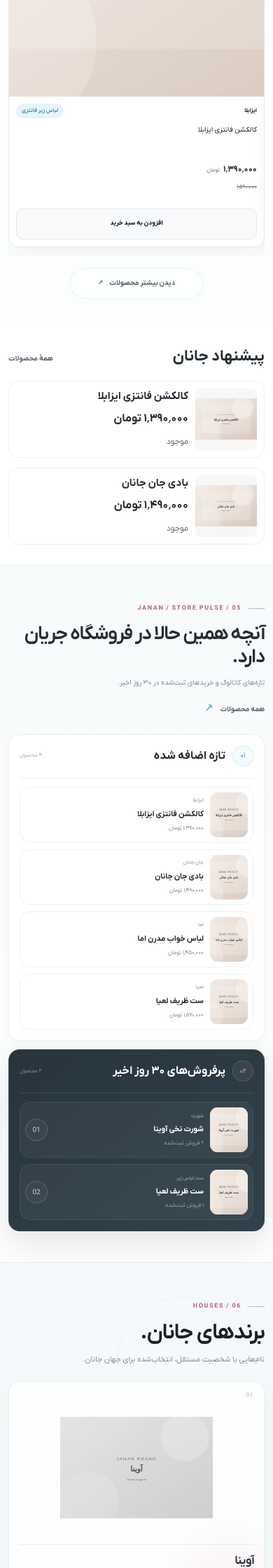
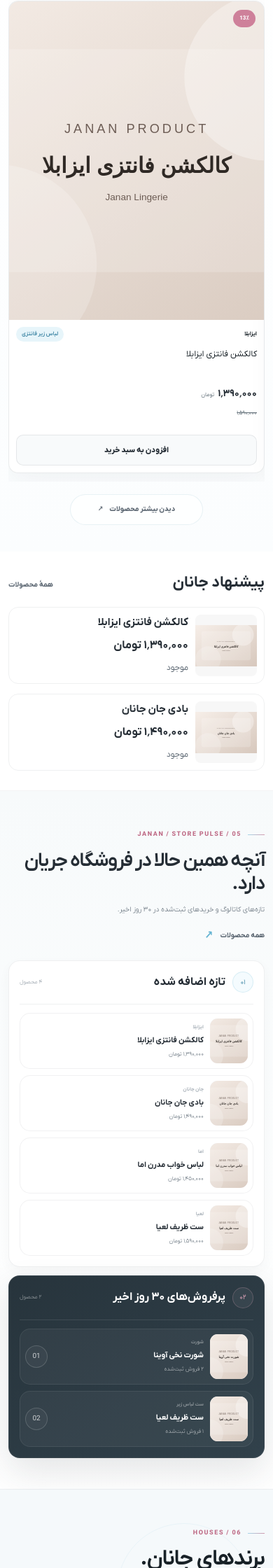
Before and after one commit to MREZA-MJDi/psychic-spork, a Laravel app: page / in a window 390 px wide. Shown: the part 1920-4160 px from the top of the page at 70% size. Run offline with Laravel 12, Linux system fonts and the light colour scheme; data comes from the database, SQL or seed files in the repository; tables that the repository leaves empty hold one stand-in row (values such as "Sample post"); style sheets or scripts are compiled from the project's sources; parts of the project's set-up code (start-up, migrations or seed data) failed here and were passed over; some libraries are stand-ins or nearby versions; some web fonts are replaced.

Commit message:
Repair responsive storefront composition and cover live hero metadata with regression tests

```diff
--- a/app/Services/HeroService.php
+++ b/app/Services/HeroService.php
@@ -3,6 +3,7 @@
 namespace App\Services;
 
 use App\Models\Product;
+use App\Models\ProductVariant;
 use Illuminate\Support\Facades\Cache;
 use Illuminate\Support\Facades\DB;
 use Illuminate\Support\Str;
@@ -26,11 +27,43 @@ final class HeroService
             static fn () => '1'
         );
 
-        return Cache::remember(
+        $slides = Cache::remember(
             self::CACHE_PREFIX . $version,
             now()->addMinutes(self::CACHE_TTL_MINUTES),
             fn () => $this->loadSlides()
         );
+
+        if ($slides === []) {
+            return [];
+        }
+
+        // Price and stock must not be cached for the full editorial cache TTL.
+        // One bounded aggregate query for the selected products keeps them fresh.
+        $metrics = ProductVariant::query()
+            ->whereIn('product_id', array_column($slides, 'id'))
+            ->where('is_active', true)
+            ->select('product_id')
+            ->selectRaw('MIN(COALESCE(sale_price, price)) as min_price')
+            ->selectRaw('MAX(COALESCE(sale_price, price)) as max_price')
+            ->selectRaw('SUM(stock) as stock_total')
+            ->selectRaw("COUNT(DISTINCT NULLIF(TRIM(color), '')) as colors_count")
+            ->selectRaw("COUNT(DISTINCT NULLIF(TRIM(size), '')) as sizes_count")
+            ->groupBy('product_id')->get()->keyBy('product_id');
+
+        return array_map(static function (array $slide) use ($metrics): array {
+            $metric = $metrics->get($slide['id']);
+            $min = (float) ($metric?->min_price ?? 0);
+            $max = (float) ($metric?->max_price ?? 0);
+            $slide['price'] = $min > 0
+                ? ($max > $min ? 'از ' : '') . \App\Support\PersianNumber::format($min) . ' تومان'
+                : null;
+            $slide['availability'] = (int) ($metric?->stock_total ?? 0) > 0 ? 'موجود' : 'ناموجود';
+            $slide['facts'] = array_values(array_filter([
+                (int) ($metric?->colors_count ?? 0) > 0 ? \App\Support\PersianNumber::format($metric->colors_count) . ' رنگ' : null,
+                (int) ($metric?->sizes_count ?? 0) > 0 ? \App\Support\PersianNumber::format($metric->sizes_count) . ' سایز' : null,
+            ]));
+            return $slide;
+        }, $slides);
     }
 
     public function toggle(Product $product): bool
@@ -98,7 +131,6 @@ final class HeroService
             ])
             ->where('is_active', true)
             ->where('is_hero', true)
-            ->withCatalogMetrics()
             ->with([
                 'brand:id,name',
                 'brand.logoMedia',
@@ -129,15 +161,6 @@ final class HeroService
                     'title' => $product->name,
                     'description' => Str::limit(trim(strip_tags($description)), 120),
                     'category' => $product->category?->name,
-                    'price' => (float) $product->minimum_effective_price > 0
-                        ? ((float) $product->maximum_effective_price > (float) $product->minimum_effective_price ? 'از ' : '')
-                            . \App\Support\PersianNumber::format($product->minimum_effective_price) . ' تومان'
-                        : null,
-                    'availability' => (int) $product->active_stock_total > 0 ? 'موجود' : 'ناموجود',
-                    'facts' => array_values(array_filter([
-                        (int) $product->active_variant_colors_count > 0 ? \App\Support\PersianNumber::format($product->active_variant_colors_count) . ' رنگ' : null,
-                        (int) $product->active_variant_sizes_count > 0 ? \App\Support\PersianNumber::format($product->active_variant_sizes_count) . ' سایز' : null,
-                    ])),
                     'brand' => $product->brand?->name ?? 'JANAN',
                     'url' => route('products.show', $product, false),
                 ];
--- a/resources/css/store-responsive.css
+++ b/resources/css/store-responsive.css
@@ -3766,3 +3766,56 @@ animation-duration:
   .category-collection .category-collection__products { grid-template-columns: minmax(0,1fr); }
   .category-collection__actions .button { flex: 1 1 100%; }
 }
+
+/* Shared narrow-screen composition. Reset legacy fixed row sizes and
+   keep intrinsic content inside the grid rather than clipping the page. */
+@media (max-width: 820px) {
+    .home-page .container { width: calc(100% - 2 * var(--store-content-gutter)); max-width: var(--store-content-max); }
+    .home-page .home-brand-rail { grid-template-columns: repeat(2,minmax(0,1fr)); grid-template-rows: none; grid-auto-rows: auto; gap: 12px; }
+    .home-page .home-brand-tile,
+    .home-page .home-brand-tile.is-featured { grid-column: auto; grid-row: auto; min-height: 0; padding: 14px; display: flex; flex-direction: column; }
+    .home-page .home-brand-tile__logo,
+    .home-page .home-brand-tile.is-featured .home-brand-tile__logo { min-height: 0; height: auto; aspect-ratio: 4 / 3; width: 100%; display: grid; place-items: center; }
+    .home-page .home-brand-tile__logo img { max-width: 100%; max-height: 100%; object-fit: contain; }
+    .home-page .home-brand-tile__footer { margin-top: auto; min-width: 0; }
+    .home-page .home-brand-tile__name strong { font-size: 14px; overflow-wrap: anywhere; }
+    .home-page .home-category-grid { grid-template-columns: repeat(2,minmax(0,1fr)); gap: 12px; }
+    .home-page .home-collection-link:only-child { grid-column: 1 / -1; }
+    .home-page .home-collection-link__art { width: min(100%, 200px); }
+    .home-page :is(.home-discovery__grid,.home-signals__grid,.home-product-carousel,.home-product-carousel__viewport,.home-product-carousel__track) { min-width: 0; max-width: 100%; }
+    .home-page .home-product-carousel__control { min-width: 44px; min-height: 44px; }
+    .customer-store :is(.catalog-toolbar__actions,.customer-action-strip__actions,.brand-hero__actions,.page-cta-panel) { min-width: 0; max-width: 100%; flex-wrap: wrap; }
+    .customer-store :is(.catalog-inline-sort,.catalog-inline-sort label,.catalog-inline-sort select) { min-width: 0; max-width: 100%; }
+    .customer-store .catalog-inline-sort { flex-wrap: wrap; gap: 10px; }
+    .customer-store .catalog-inline-sort label { flex: 1 1 110px; }
+    .customer-store .catalog-inline-sort select { width: 100%; min-height: 42px; }
+    .customer-store :is(.product-card__body,.product-card__topline,.product-card__facts,.product-price) { min-width: 0; max-width: 100%; }
+    .customer-store :is(.product-card__topline,.product-card__facts,.product-price) { flex-wrap: wrap; }
+    .customer-store .product-card .quick-add { min-height: 44px; white-space: normal; line-height: 1.5; }
+    .customer-store :is(.product-card__title,.product-card__category,.product-card__brand) { overflow-wrap: anywhere; }
+    .customer-store .store-pagination { max-width: 100%; min-width: 0; }
+    .customer-store .store-pagination__inner { flex-wrap: wrap; }
+    .immersive-grid-hero.is-zoomed .immersive-controls { visibility: hidden; pointer-events: none; }
+    .immersive-grid-hero.is-zoomed .immersive-controls > * { pointer-events: none; }
+    .immersive-grid-hero.is-zoomed .immersive-split-screen { display: grid; grid-template-rows: minmax(0, 1fr) minmax(0, 1fr); padding-top: 72px; }
+    .immersive-grid-hero.is-zoomed .immersive-split-screen__left,
+    .immersive-grid-hero.is-zoomed .immersive-split-screen__right { width: 100%; height: 100%; min-height: 0; }
+    .immersive-grid-hero.is-zoomed .immersive-scaling-overlay img { object-fit: contain; }
+    .immersive-grid-hero.is-zoomed .immersive-title-overlay { inset-inline: 12px; bottom: max(12px,env(safe-area-inset-bottom)); margin-inline: auto; max-height: calc((100svh - 72px) / 2 - 12px); }
+    .immersive-grid-hero.is-zoomed .immersive-close-button { top: 78px; right: 12px; background: rgba(0,0,0,.7); border-radius: 50%; }
+    .immersive-grid-hero.is-zoomed .immersive-close-button svg { width: 24px; height: 24px; }
+}
+@media (max-width: 480px) {
+    .customer-store .product-card .product-card__title { font-size: 12px; line-height: 1.6; }
+    .customer-store .product-card .quick-add { font-size: 11px; }
+    .customer-store .product-card .product-price strong { font-size: 14px; }
+    .customer-store .product-card .product-card__body { padding: 10px; }
+    .home-page .home-brand-tile,
+    .home-page .home-brand-tile.is-featured { padding: 10px; }
+    .home-page .home-brand-tile__name strong { font-size: 13px; }
+}
+@media (max-width: 360px) {
+    .customer-store .catalog-results .product-grid,
+    .customer-store .product-grid--editorial,
+    .customer-store .product-grid--related { grid-template-columns: minmax(0,1fr); }
+}
--- a/resources/js/home-product-carousel.js
+++ b/resources/js/home-product-carousel.js
@@ -17,8 +17,10 @@ import { persianDigits } from './persian-digits.js';
     let index = 0;
 
     const visibleCount = () => {
-        if (window.innerWidth <= 560) return 1;
-        if (window.innerWidth <= 900) return 2;
+        const width = viewport.clientWidth;
+        if (width < 440) return 1;
+        if (width < 720) return 2;
+        if (width < 1000) return 3;
         return 4;
     };
 
@@ -100,7 +102,7 @@ import { persianDigits } from './persian-digits.js';
     const start = () => {
         stop();
 
-        if (cards.length <= visibleCount()) return;
+        if (cards.length <= visibleCount() || window.matchMedia('(prefers-reduced-motion: reduce)').matches) return;
 
         timer = window.setInterval(advance, autoplayMs);
     };
```
Also changed, not shown: tests/Feature/AdminHeroTest.php (+17 -0 lines), tests/Feature/StoreCatalogPaginationTest.php (+17 -0 lines).
